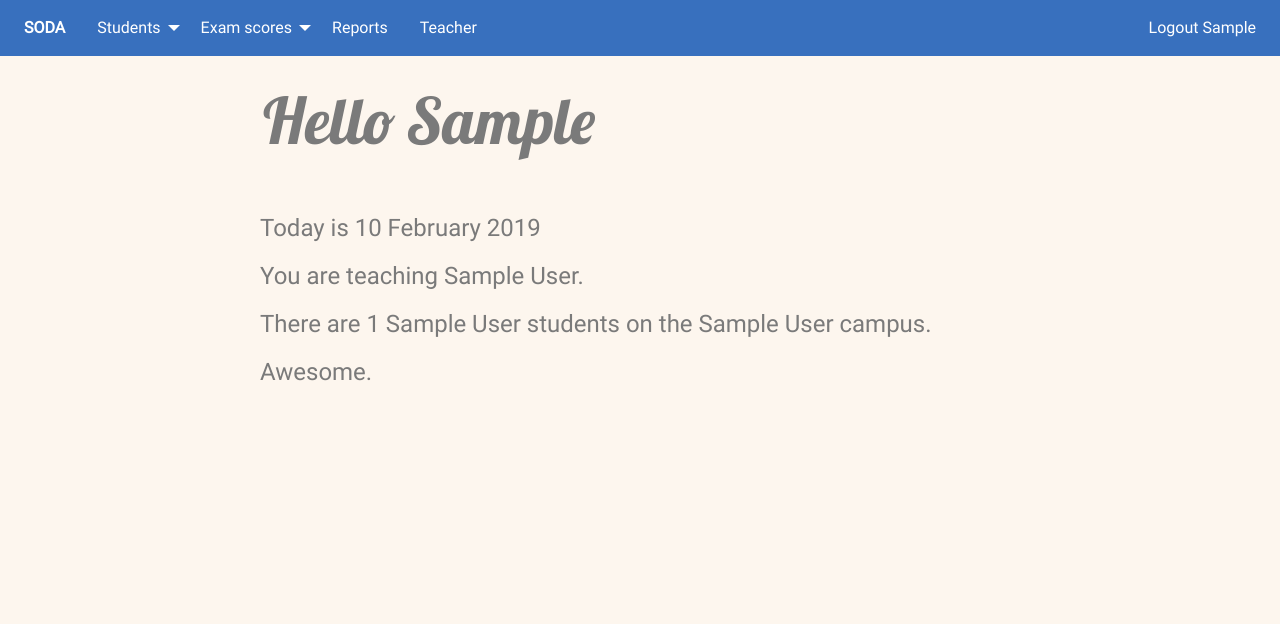
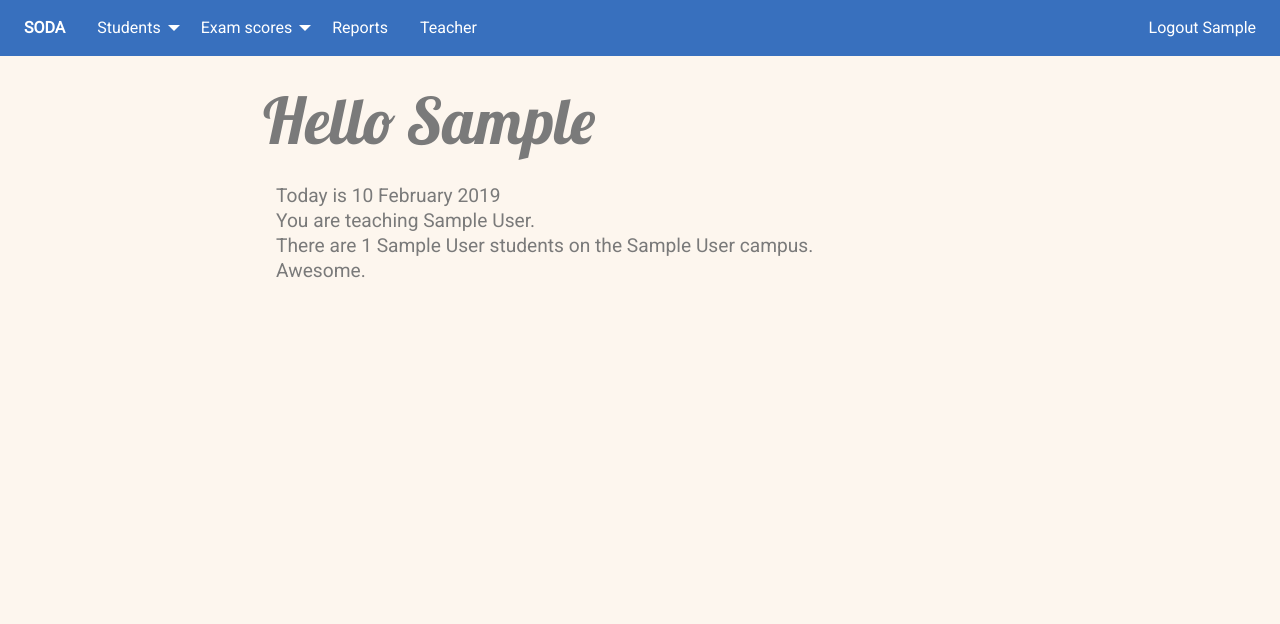
Before and after one commit to tim-bloxsome/soda, a Django app: page / in a window 1280 px wide. Shown: the top 624 px of the page. Run offline with Django 3.2, Linux system fonts and the light colour scheme; a user stored in the database is signed in; tables that the repository leaves empty hold one stand-in row (values such as "Sample post"); some libraries are stand-ins or nearby versions.

Commit message:
removed fontface from css

```diff
--- a/Soda/teacher/static/teacher/css/reports.css
+++ b/Soda/teacher/static/teacher/css/reports.css
@@ -1,17 +1,3 @@
-
-@font-face {
-    font-family: 'LobsterTwo';
-    src: url('../fonts/LobsterTwo-Regular.ttf')  format("truetype"),
-         local('LobsterTwo-Regular');
-}
-
-@font-face {
-    font-family: 'Roboto';
-    src: url('../fonts/Roboto-Regular.ttf')  format("truetype"),
-         local('Roboto-regular');
-
-}
-
 .r-center {
     display: flex;
     flex-direction: column;
@@ -72,18 +58,19 @@
 
 .h-content {
     font-family: 'Roboto';
-    font-size: 1.5rem;
+    font-size: 1.2rem;
     text-align: left;
     color: #7a7a7a;
-    line-height: 1;
-    margin: 2rem;
+    line-height: 1.3;
     align-self: center;
+    padding: 0 2rem 0 2rem;
 
     }
     @media print, screen and (min-width: 40em) {
         .h-content {
-        font-size: 1.5rem;
-        width: 760px; } }
+        font-size: 1.2rem;
+        width: 760px;
+        padding: 0 0 0 1rem; } }
 
 .r-grid-top {
     display: grid;
--- a/Soda/teacher/templates/teacher/teacher_home.html
+++ b/Soda/teacher/templates/teacher/teacher_home.html
@@ -19,18 +19,11 @@ Teacher home
 <div class="r-center">
 
         <div class="h-content">
-        Today is {% now "j F Y" %}  <br><br>
-        You are teaching {{ teacher.course }}. <br><br>
-        There are {{ student_count }} {{ teacher.course }} students on the {{ teacher.campus }} campus. <br><br>
+        Today is {% now "j F Y" %}  <br>
+        You are teaching {{ teacher.course }}. <br>
+        There are {{ student_count }} {{ teacher.course }} students on the {{ teacher.campus }} campus. <br>
         Awesome.
         </div>
-
 </div>
 
-
-
-
-
-
-
 {% endblock content %}
```
